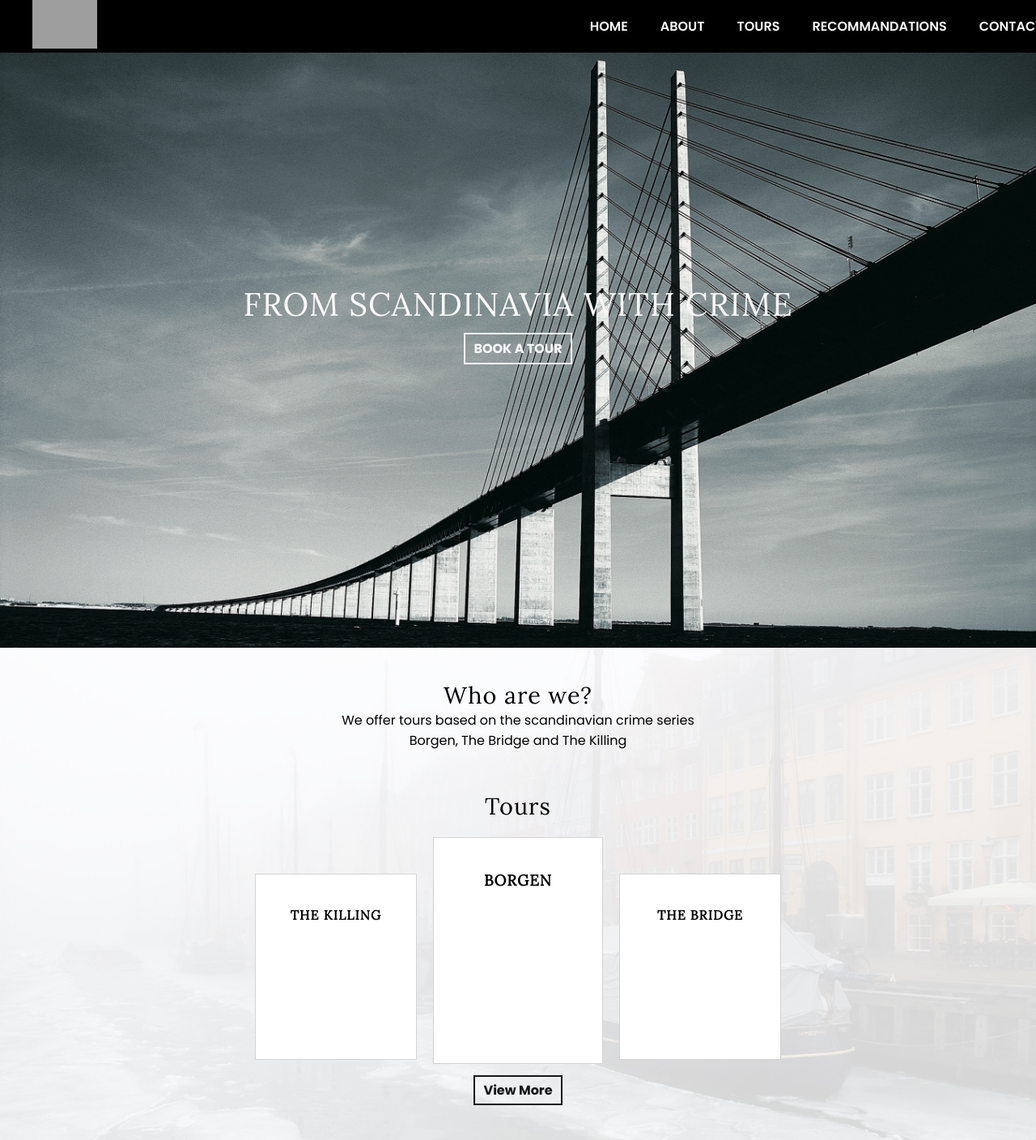
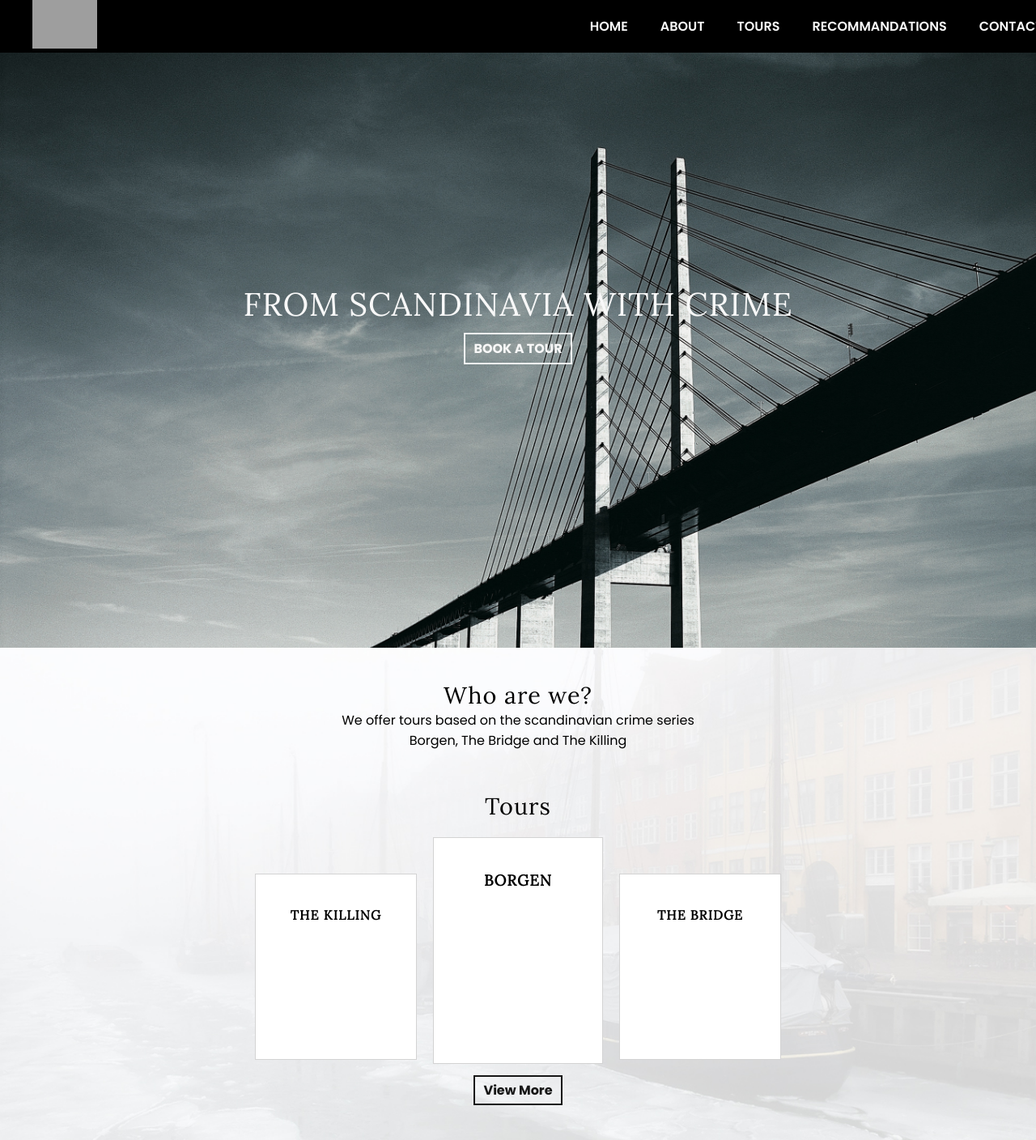
Before and after one commit to EduardCarmocanu/nordic-noir, a PHP site: page / in a window 1280 px wide. Shown: the top 1408 px of the page at 81% size. Run offline with PHP 8.4, Linux system fonts and the light colour scheme; style sheets or scripts are compiled from the project's sources; some libraries are stand-ins or nearby versions; grey boxes are pictures that could not be loaded.

Commit message:
Changed landing page background positioning

```diff
--- a/scss/custom/_landing.scss
+++ b/scss/custom/_landing.scss
@@ -1,8 +1,12 @@
 
-.first-section{ background-image: url('/assets/2.jpg'); }
+.first-section{
+    background-image: url('/assets/2.jpg');
+    background-position: top !important;
+}
 
 .second-section{
     background-image: url('/assets/1.jpg');
+
     .tours-cards-section{
         section{
             width: 200px;
```
